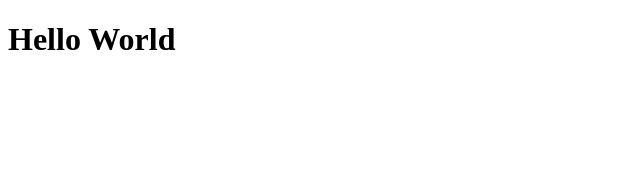
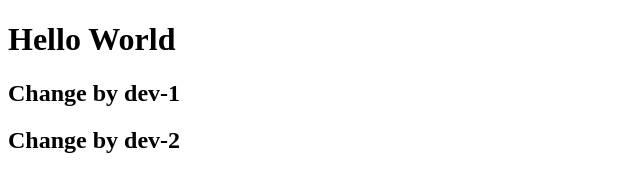
Before and after one commit to Rahad-Ullah/branch-tutorial, a plain HTML site: page index.html in a window 1280 px wide. Shown: the whole page, without its empty margins (0-640 px from the left). Drawn offline with Linux system fonts and the light colour scheme.

Commit message:
Change by dev-2

```diff
--- a/index.html
+++ b/index.html
@@ -7,5 +7,7 @@
 </head>
 <body>
     <h1>Hello World</h1>
+    <h2>Change by dev-1</h2>
+    <h2>Change by dev-2</h2>
 </body>
 </html>
```
